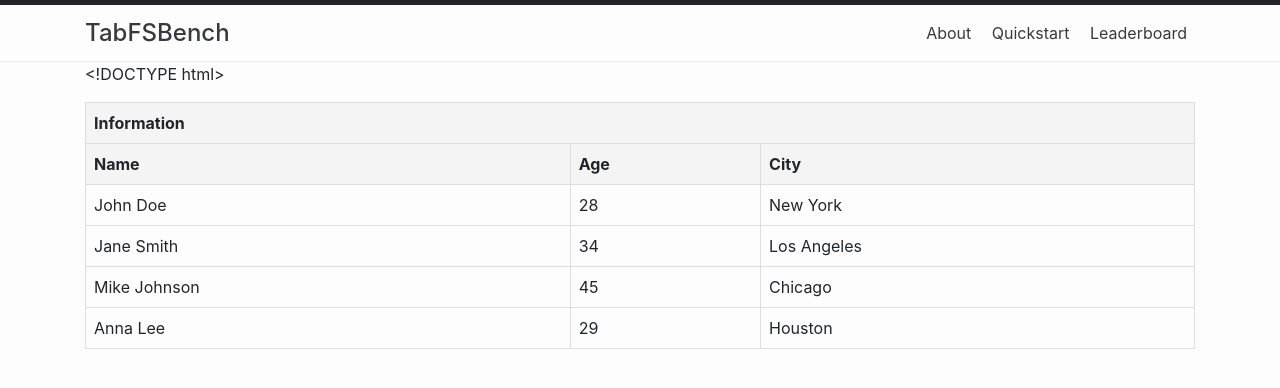
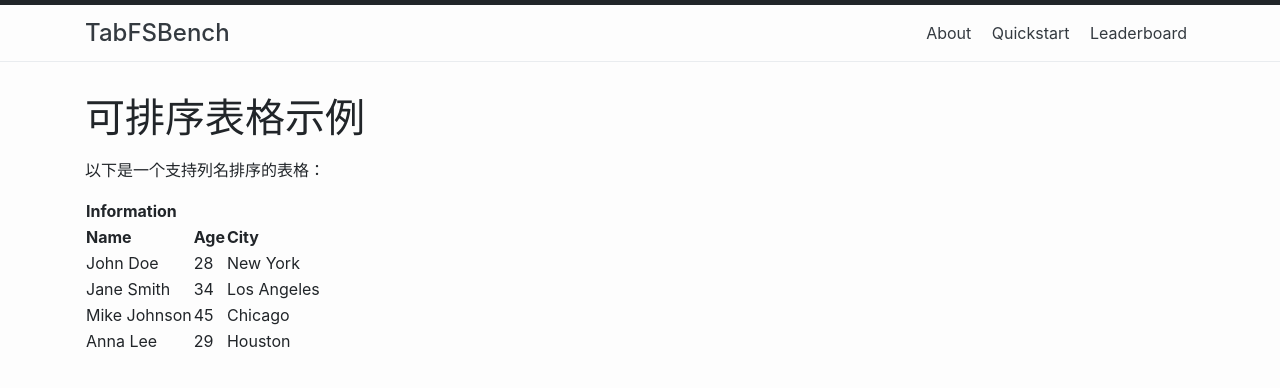
Before and after one commit to ClementCheng0217/Tab-index, a Jekyll site: the page built from github.md, in a window 1280 px wide. Shown: the top 388 px of the page. Built offline with Jekyll 4.4.1, drawn with Linux system fonts in a browser that asks for light colours.

Commit message:
Update github.md

```diff
--- a/github.md
+++ b/github.md
@@ -4,93 +4,72 @@
 permalink: /board/
 ---
 
-<!DOCTYPE html>
-<html lang="en">
-<head>
-    <meta charset="UTF-8">
-    <meta name="viewport" content="width=device-width, initial-scale=1.0">
-    <title>Sortable Table</title>
-    <style>
-        table {
-            width: 100%;
-            border-collapse: collapse;
-        }
-        th, td {
-            padding: 8px;
-            border: 1px solid #ddd;
-            text-align: left;
-        }
-        th {
-            background-color: #f4f4f4;
-            cursor: pointer;
-        }
-    </style>
-</head>
-<body>
-    <table id="sortableTable">
-        <thead>
-            <tr>
-                <th colspan="3">Information</th>
-            </tr>
-            <tr>
-                <th onclick="sortTable(0)">Name</th>
-                <th onclick="sortTable(1)">Age</th>
-                <th onclick="sortTable(2)">City</th>
-            </tr>
-        </thead>
-        <tbody>
-            <tr>
-                <td>John Doe</td>
-                <td>28</td>
-                <td>New York</td>
-            </tr>
-            <tr>
-                <td>Jane Smith</td>
-                <td>34</td>
-                <td>Los Angeles</td>
-            </tr>
-            <tr>
-                <td>Mike Johnson</td>
-                <td>45</td>
-                <td>Chicago</td>
-            </tr>
-            <tr>
-                <td>Anna Lee</td>
-                <td>29</td>
-                <td>Houston</td>
-            </tr>
-        </tbody>
-    </table>
+# 可排序表格示例
 
-    <script>
-        function sortTable(columnIndex) {
-            const table = document.getElementById("sortableTable");
-            const tbody = table.querySelector("tbody");
-            const rows = Array.from(tbody.querySelectorAll("tr"));
+以下是一个支持列名排序的表格：
 
-            // 判断当前排序方向
-            const isAscending = table.getAttribute(`data-sort-direction-${columnIndex}`) === "asc";
-            const newDirection = isAscending ? "desc" : "asc";
-            table.setAttribute(`data-sort-direction-${columnIndex}`, newDirection);
+<table id="sortableTable">
+    <thead>
+        <tr>
+            <th colspan="3">Information</th>
+        </tr>
+        <tr>
+            <th onclick="sortTable(0)">Name</th>
+            <th onclick="sortTable(1)">Age</th>
+            <th onclick="sortTable(2)">City</th>
+        </tr>
+    </thead>
+    <tbody>
+        <tr>
+            <td>John Doe</td>
+            <td>28</td>
+            <td>New York</td>
+        </tr>
+        <tr>
+            <td>Jane Smith</td>
+            <td>34</td>
+            <td>Los Angeles</td>
+        </tr>
+        <tr>
+            <td>Mike Johnson</td>
+            <td>45</td>
+            <td>Chicago</td>
+        </tr>
+        <tr>
+            <td>Anna Lee</td>
+            <td>29</td>
+            <td>Houston</td>
+        </tr>
+    </tbody>
+</table>
 
-            // 排序逻辑
-            rows.sort((rowA, rowB) => {
-                const cellA = rowA.querySelectorAll("td")[columnIndex].textContent.trim();
-                const cellB = rowB.querySelectorAll("td")[columnIndex].textContent.trim();
+<script>
+    function sortTable(columnIndex) {
+        const table = document.getElementById("sortableTable");
+        const tbody = table.querySelector("tbody");
+        const rows = Array.from(tbody.querySelectorAll("tr"));
 
-                if (!isNaN(cellA) && !isNaN(cellB)) {
-                    // 如果是数字，按数字排序
-                    return isAscending ? cellA - cellB : cellB - cellA;
-                } else {
-                    // 如果是文本，按字母排序
-                    return isAscending ? cellA.localeCompare(cellB) : cellB.localeCompare(cellA);
-                }
-            });
+        // 判断当前排序方向
+        const isAscending = table.getAttribute(`data-sort-direction-${columnIndex}`) === "asc";
+        const newDirection = isAscending ? "desc" : "asc";
+        table.setAttribute(`data-sort-direction-${columnIndex}`, newDirection);
 
-            // 清空并重新插入排序后的行
-            tbody.innerHTML = "";
-            rows.forEach(row => tbody.appendChild(row));
-        }
-    </script>
-</body>
-</html>
+        // 排序逻辑
+        rows.sort((rowA, rowB) => {
+            const cellA = rowA.querySelectorAll("td")[columnIndex].textContent.trim();
+            const cellB = rowB.querySelectorAll("td")[columnIndex].textContent.trim();
+
+            if (!isNaN(cellA) && !isNaN(cellB)) {
+                // 如果是数字，按数字排序
+                return isAscending ? cellA - cellB : cellB - cellA;
+            } else {
+                // 如果是文本，按字母排序
+                return isAscending ? cellA.localeCompare(cellB) : cellB.localeCompare(cellA);
+            }
+        });
+
+        // 清空并重新插入排序后的行
+        tbody.innerHTML = "";
+        rows.forEach(row => tbody.appendChild(row));
+    }
+</script>
```
